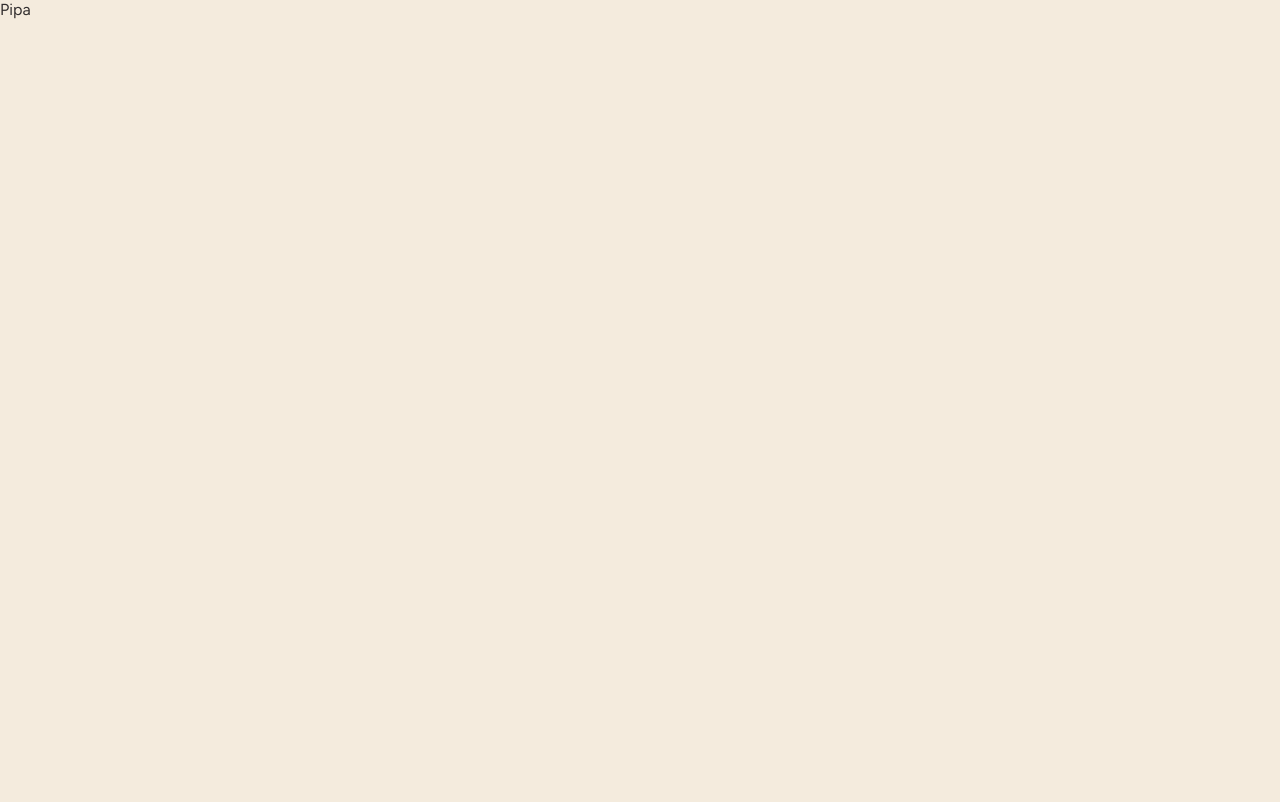
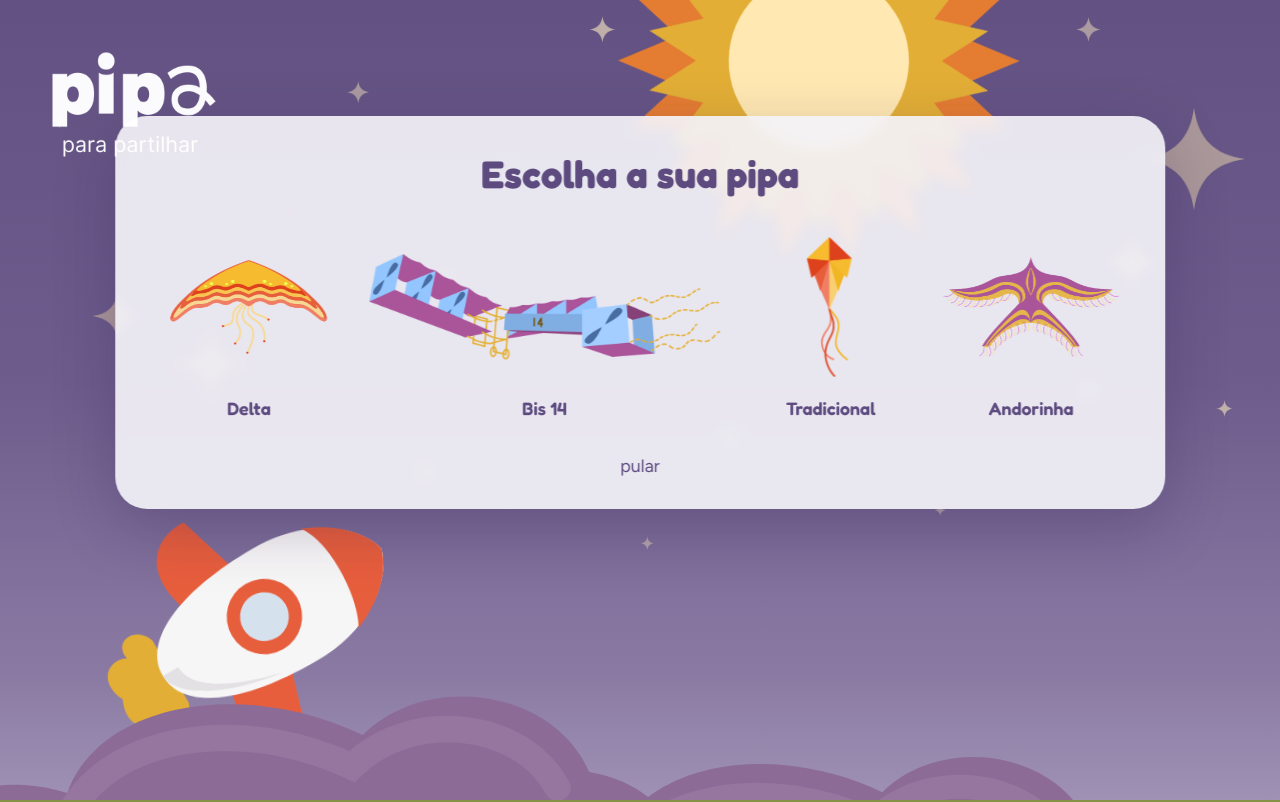
Before and after one commit to MegaFinal/Pipa_Landing, a React (Vite) app: page / in a window 1280 px wide. Shown: the top 802 px of the page. Built offline with nearby package versions, Linux system fonts and the light colour scheme.

Commit message:
feat(flow): conecta escolha, corrida, pulo e landing

```diff
--- a/src/App.jsx
+++ b/src/App.jsx
@@ -1,3 +1,62 @@
+import { useCallback, useEffect, useState } from 'react'
+import KiteRace from './components/race/KiteRace.jsx'
+import LandingPage from './components/landing/LandingPage.jsx'
+import { createRacePlan } from './race/raceEngine.js'
+import { KITES } from './data/kites.js'
+
+/**
+ * Fluxo da página:
+ *  select  → card "Escolha a sua pipa" (scroll travado)
+ *  race    → corrida guiada pelo scroll, seguida da landing
+ *  landing → só a landing tradicional (quando a pessoa pula a corrida)
+ */
 export default function App() {
-  return <main>Pipa</main>
+  const [phase, setPhase] = useState('select')
+  const [playerId, setPlayerId] = useState(null)
+  const [plan, setPlan] = useState(null)
+
+  useEffect(() => {
+    if ('scrollRestoration' in window.history) window.history.scrollRestoration = 'manual'
+  }, [])
+
+  useEffect(() => {
+    document.body.classList.toggle('is-locked', phase === 'select')
+    if (phase !== 'race') window.scrollTo({ top: 0 })
+  }, [phase])
+
+  const startRace = useCallback((id) => {
+    setPlayerId(id)
+    setPlan(createRacePlan(KITES.map((kite) => kite.id)))
+    window.scrollTo({ top: 0 })
+    setPhase('race')
+  }, [])
+
+  const skipRace = useCallback(() => setPhase('landing'), [])
+
+  const restartRace = useCallback(() => {
+    window.scrollTo({ top: 0 })
+    setPlan(null)
+    setPhase('select')
+  }, [])
+
+  const discoverPipa = useCallback(() => {
+    document.getElementById('conhecer')?.scrollIntoView({ behavior: 'smooth' })
+  }, [])
+
+  return (
+    <>
+      {phase !== 'landing' && (
+        <KiteRace
+          phase={phase}
+          plan={plan}
+          playerId={playerId}
+          onSelect={startRace}
+          onSkip={skipRace}
+          onRestart={restartRace}
+          onDiscover={discoverPipa}
+        />
+      )}
+      <LandingPage showLogo={phase === 'landing'} />
+    </>
+  )
 }
```
